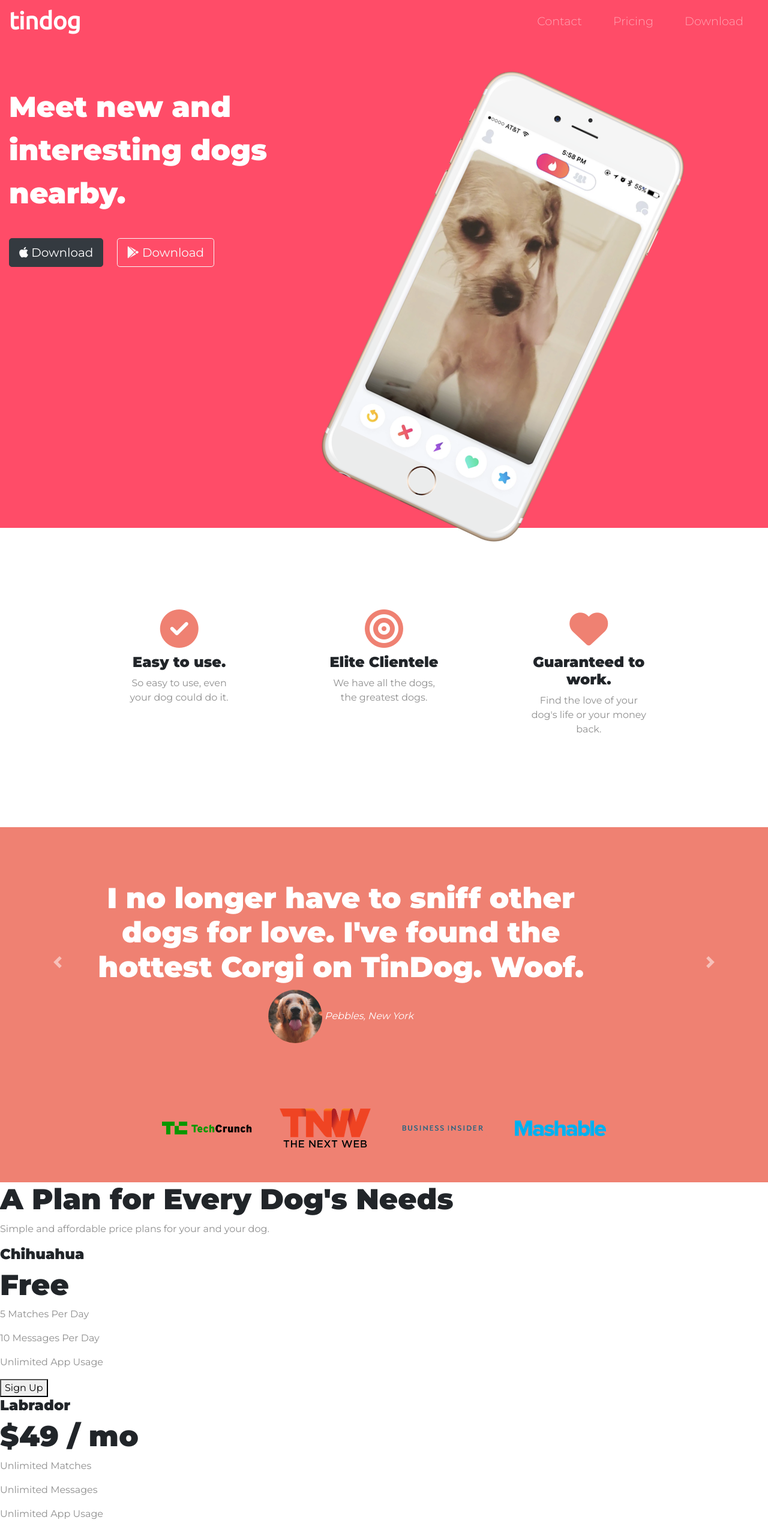
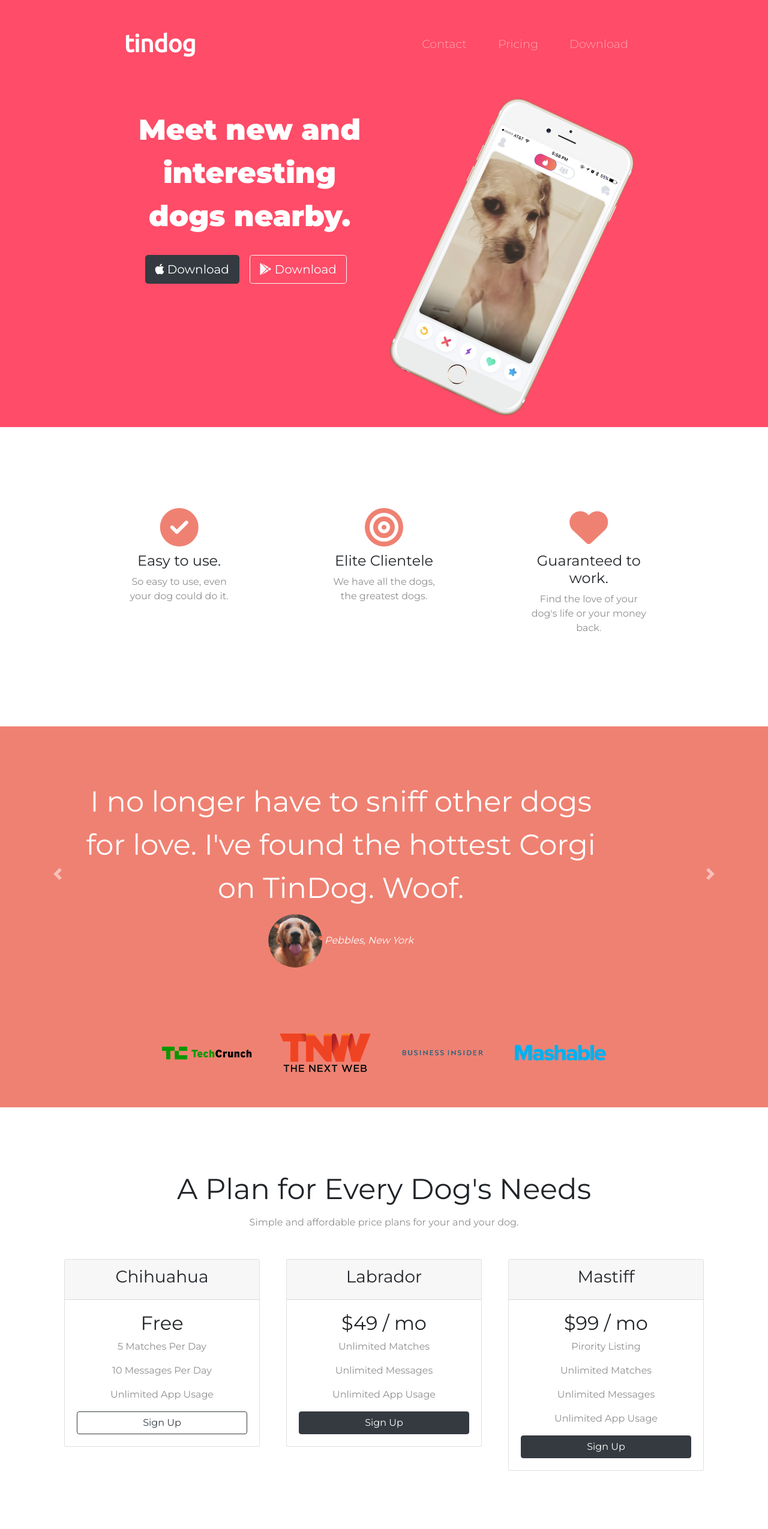
Before and after one commit to Onionie/TinDog, a plain HTML site: page index.html in a window 1280 px wide. Shown: the top 2549 px of the page at 60% size. Drawn offline with nearby package versions, Linux system fonts and the light colour scheme.

Commit message:
Refactoring

```diff
--- a/css/styles.css
+++ b/css/styles.css
@@ -1,29 +1,29 @@
 body{
   font-family: "Montserrat";
+  text-align: center;
 }
 
-h1 {
-    font-family: 'Montserrat';
-    font-weight: 900;
-    font-size: 3rem;
-    line-height: 1.5;
-}
-
-h2{
+h1, h2, h3, h4, h5, h6 {
   font-family: 'Montserrat';
-  font-weight: 900;
-  font-size: 3rem;
-}
-
-h3{
-  font-family: "Montserrat";
-  font-weight: bold;
-  font-size: 1.5rem;
-
 }
 
 p{
   color: #8f8f8f;
+}
+
+/* Headings */
+.big-heading{
+  font-family: 'Montserrat';
+  font-weight: 900;
+  font-size: 3rem;
+  line-height: 1.5;
+  color: #fff;
+}
+
+.section-heading{
+  font-size: 3rem;
+  line-height: 1.5;
+
 }
 
 .icon{
@@ -35,18 +35,26 @@ p{
 }
 
 .column-white{
-  text-align: center;
   padding: 7%;
 }
 
 #features{
   padding: 5% 10% ;
+  background-color: white;
+  position: relative;
+  z-index: 2;
+}
+
+.feature-title{
+  font-size: 1.5rem;
 }
 
 #title{
   background-color: #ff4c68;
   color: white;
+  padding: 3% 15% 17%;
 }
+
 
 /* Navigation */
 .nav-item{
@@ -75,16 +83,22 @@ p{
 }
 
 .title-image{
-  width: 60%;
+  width: 55%;
   transform: rotate(25deg);
+  position: absolute;
+  right: 25%;
+
 }
 
 /* Testimonials Section */
 #testimonials{
-
-  text-align: center;
   background-color: #ef8172;
   color: #fff;
+}
+
+.testimonial-text{
+  font-size: 3rem;
+  line-height: 1.5;
 }
 
 .carousel-item{
@@ -98,7 +112,6 @@ p{
 
 #press{
     background-color: #ef8172;
-    text-align: center;
     padding-bottom: 3%;
 }
 
@@ -106,3 +119,35 @@ p{
   width: 15%;
   padding: 20px;
 }
+
+#pricing{
+  padding: 100px;
+}
+.price-column{
+  padding: 3% 2%;
+}
+
+#cta{
+  background-color: #ff4c68;
+  padding: 5% 10%;
+}
+
+#footer{
+  background-color: #fff;
+  padding: 5%;
+}
+
+.social-icon{
+  margin: 1%;
+}
+
+@media (max-width:1028px){
+  #title{
+    text-align: center;
+  }
+
+  .title-image{
+    position: static;
+    transform: rotate(0);
+  }
+}
--- a/index.html
+++ b/index.html
@@ -39,13 +39,13 @@
         <div class="collapse navbar-collapse" id="navbarSupportedContent">
           <ul class="navbar-nav justify-content-center ml-auto">
             <li class="nav-item">
-              <a class="nav-link" href="">Contact</a>
+              <a class="nav-link" href="#footer">Contact</a>
             </li>
             <li class="nav-item">
-              <a class="nav-link" href="">Pricing</a>
+              <a class="nav-link" href="#pricing">Pricing</a>
             </li>
             <li class="nav-item">
-              <a class="nav-link" href="">Download</a>
+              <a class="nav-link" href="#cta">Download</a>
             </li>
           </ul>
         </div>
@@ -56,7 +56,7 @@
       <!-- Title -->
       <div class="row">
         <div class="col-lg-6 ">
-          <h1>Meet new and interesting dogs nearby.</h1>
+          <h1 class="big-heading">Meet new and interesting dogs nearby.</h1>
           <button type="button" class="btn btn-dark btn-lg download-button"><i class="fab fa-apple"></i> Download</button>
           <button type="button" class="btn btn-outline-light btn-lg download-button"><i class="fab fa-google-play"></i> Download</button>
 
@@ -77,19 +77,19 @@
 
         <div class="col-lg-4 col-md-12 column-white">
           <i class="fas fa-check-circle fa-4x icon"></i>
-          <h3>Easy to use.</h3>
+          <h3 class="feature-title">Easy to use.</h3>
           <p>So easy to use, even your dog could do it.</p>
         </div>
 
         <div class="col-lg-4 col-md-12 column-white">
           <i class="fas fa-bullseye fa-4x icon"></i>
-          <h3>Elite Clientele</h3>
+          <h3 class="feature-title">Elite Clientele</h3>
           <p>We have all the dogs, the greatest dogs.</p>
         </div>
 
         <div class="col-lg-4 col-md-12 column-white">
           <i class="fas fa-heart fa-4x icon"></i>
-          <h3>Guaranteed to work.</h3>
+          <h3 class="feature-title">Guaranteed to work.</h3>
           <p>Find the love of your dog's life or your money back.</p>
         </div>
       </div>
@@ -104,7 +104,7 @@
     <div id="carouselExampleControls" class="carousel slide" data-ride="carousel">
       <div class="carousel-inner">
         <div class="carousel-item active">
-          <h2>I no longer have to sniff other dogs for love. I've found the hottest Corgi on TinDog. Woof.</h2>
+          <h2 class="testimonial-text">I no longer have to sniff other dogs for love. I've found the hottest Corgi on TinDog. Woof.</h2>
           <img class="testimonial-image" src="images/dog-img.jpg" alt="dog-profile">
           <em>Pebbles, New York</em>
         </div>
@@ -123,10 +123,6 @@
       </a>
     </div>
 
-
-
-
-
   </section>
 
 
@@ -143,36 +139,59 @@
 
   <!-- Pricing -->
 
+
   <section id="pricing">
-
-    <h2>A Plan for Every Dog's Needs</h2>
+    <h2 class="section-heading">A Plan for Every Dog's Needs</h2>
     <p>Simple and affordable price plans for your and your dog.</p>
 
-
+      <div class = "row">
+        <div class = "price-column col-lg-4 col-md-6">
+          <div class = "card">
+            <div class = "card-header">
               <h3>Chihuahua</h3>
+            </div>
+            <div class="card-body">
               <h2>Free</h2>
               <p>5 Matches Per Day</p>
               <p>10 Messages Per Day</p>
               <p>Unlimited App Usage</p>
-    <button type="button">Sign Up</button>
+              <button type="button" class="btn btn-outline-dark btn-block">Sign Up</button>
+            </div>
+          </div>
+        </div>
 
-
+        <div class = "price-column col-lg-4 col-md-6">
+          <div class = "card">
+            <div class = "card-header">
               <h3>Labrador</h3>
+            </div>
+            <div class="card-body">
               <h2>$49 / mo</h2>
               <p>Unlimited Matches</p>
               <p>Unlimited Messages</p>
               <p>Unlimited App Usage</p>
-    <button type="button">Sign Up</button>
+              <button type="button" class="btn btn-dark btn-block">Sign Up</button>
+            </div>
+          </div>
+        </div>
 
-
+        <div class = "price-column col-lg-4">
+          <div class = "card">
+            <div class = "card-header">
               <h3>Mastiff</h3>
+            </div>
+            <div class="card-body">
               <h2>$99 / mo</h2>
               <p>Pirority Listing</p>
               <p>Unlimited Matches</p>
               <p>Unlimited Messages</p>
               <p>Unlimited App Usage</p>
-    <button type="button">Sign Up</button>
+              <button type="button" class="btn btn-dark btn-block">Sign Up</button>
+            </div>
+          </div>
+        </div>
 
+      </div>
   </section>
 
 
@@ -180,9 +199,9 @@
 
   <section id="cta">
 
-    <h3>Find the True Love of Your Dog's Life Today.</h3>
-    <button type="button">Download</button>
-    <button type="button">Download</button>
+    <h3 class = "big-heading">Find the True Love of Your Dog's Life Today.</h3>
+    <button type="button" class="btn btn-dark btn-lg download-button"><i class="fab fa-apple"></i> Download</button>
+    <button type="button" class="btn btn-outline-light btn-lg download-button"><i class="fab fa-google-play"></i> Download</button>
 
   </section>
 
@@ -191,6 +210,10 @@
 
   <footer id="footer">
 
+    <i class="social-icon fab fa-twitter"></i>
+    <i class="social-icon fab fa-facebook-f"></i>
+    <i class="social-icon fab fa-instagram"></i>
+    <i class="social-icon fas fa-envelope"></i>
     <p>© Copyright 2018 TinDog</p>
 
   </footer>
```
Lines whose indentation alone changed are shown as unchanged.
